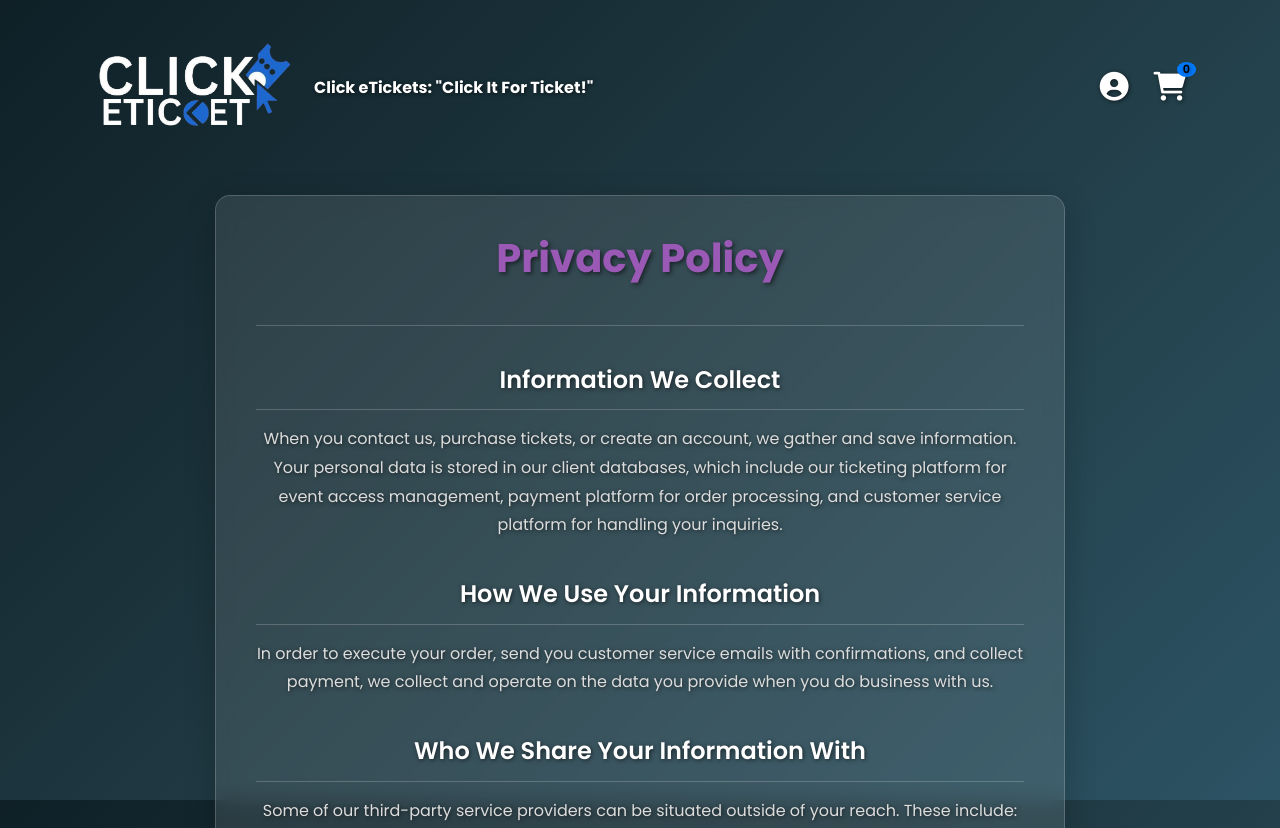
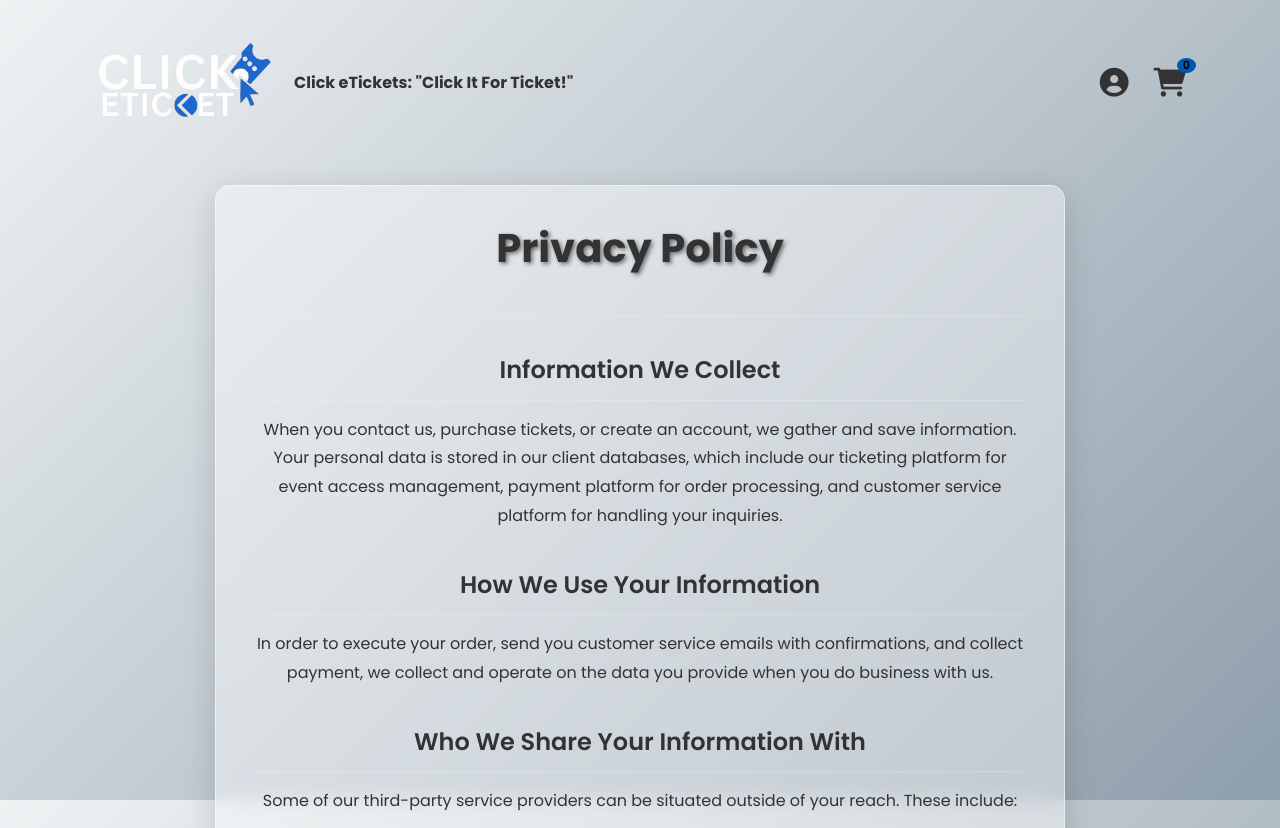
Before and after one commit to bbuckets5/Denicia, a website: page privacy-policy.html in a window 1280 px wide. Shown: the top 828 px of the page. Drawn offline with Linux system fonts and the light colour scheme.

Commit message:
fix: changing color theme

```diff
--- a/style.css
+++ b/style.css
@@ -1,19 +1,20 @@
+/* --- OPTION 2: BRIGHT THEME --- */
 /*
 ================================================================================
  File: style.css
  Project: Click eTickets
- Description: Master stylesheet for the Click eTickets website. (FINAL VERSION)
+ Description: Master stylesheet for the Click eTickets website.
 ================================================================================
 */
 
-/* SECTION 1: CSS Variables (Root) - Dark Blue Theme */
+/* SECTION 1: CSS Variables (Root) */
 :root {
-    --primary-color: #007bff; /* A clean, modern blue */
-    --primary-shadow: rgba(0, 123, 255, 0.4);
+    --primary-color: #0056b3; /* A darker blue for contrast */
+    --primary-shadow: rgba(0, 86, 179, 0.4);
     --border-radius-main: 15px;
     --border-radius-small: 10px;
-    --glass-bg-light: rgba(255, 255, 255, 0.1);
-    --glass-bg-dark: rgba(0, 0, 0, 0.1);
+    --glass-bg-light: rgba(255, 255, 255, 0.4); /* More opaque for light background */
+    --glass-bg-dark: rgba(0, 0, 0, 0.05);
 }
 
 /* SECTION 2: Global and Base Styles */
@@ -26,14 +27,14 @@
 body {
     font-family: 'Poppins', sans-serif;
     font-weight: 400;
-    /* Dark blue/grey professional gradient */
-    background: linear-gradient(135deg, #0f2027 0%, #203a43 50%, #2c5364 100%);
+    /* Light grey-to-blue clean gradient */
+    background: linear-gradient(135deg, #eef2f3 0%, #8e9eab 100%);
     background-size: cover;
     background-attachment: fixed;
-    color: #ffffff;
+    color: #333; /* Dark text for readability on light background */
     min-height: 100vh;
     line-height: 1.6;
-    text-shadow: 1px 1px 4px rgba(0, 0, 0, 0.6);
+    text-shadow: none; /* Remove dark text shadow */
 }
 
 .container {
@@ -48,8 +49,8 @@ body {
     backdrop-filter: blur(10px);
     -webkit-backdrop-filter: blur(10px);
     border-radius: var(--border-radius-main);
-    border: 1px solid rgba(255, 255, 255, 0.18);
-    box-shadow: 0 8px 32px 0 rgba(0, 0, 0, 0.2);
+    border: 1px solid rgba(255, 255, 255, 0.5);
+    box-shadow: 0 8px 32px 0 rgba(0, 0, 0, 0.15);
 }
 
 .hidden {
@@ -77,7 +78,7 @@ body {
 }
 
 .logo-img {
-    width: 200px; /* Adjust this value to your desired width */
+    width: 180px; /* Adjust this value to your desired width */
     height: auto;   /* This keeps the logo's proportions correct */
 }
 
@@ -93,7 +94,7 @@ body {
 }
 
 .nav-icon-link {
-    color: #ffffff;
+    color: #333;
     font-size: 1.8rem;
     text-decoration: none;
     position: relative;
@@ -144,7 +145,7 @@ body {
 }
 
 .user-dropdown-menu a {
-    color: #ffffff;
+    color: #333;
     padding: 10px 20px;
     text-decoration: none;
     display: block;
@@ -215,7 +216,7 @@ body {
 
 .cart-item-info p {
     font-size: 0.85rem;
-    color: rgba(255, 255, 255, 0.8);
+    color: #333;
     text-shadow: none;
     margin: 0;
     line-height: 1.4;
@@ -262,7 +263,7 @@ body {
 
 .footer-column a, .footer-column p {
     display: block;
-    color: #ffffff;
+    color: #333;
     text-decoration: none;
     margin-bottom: 10px;
     font-weight: 400;
@@ -284,7 +285,7 @@ body {
     margin-bottom: 10px;
     font-size: 0.9rem;
     text-decoration: none;
-    color: #ffffff;
+    color: #333;
     font-weight: 700;
     transition: color 0.3s;
 }
@@ -2053,7 +2054,7 @@ input[type="time"]::-webkit-calendar-picker-indicator { /* Added time input type
 }
 
 .policy-container h1 {
-    color: var(--cta-color-primary, #9b59b6);
+    color: var(--cta-color-primary, #333);
     text-align: center;
     margin-bottom: 20px;
     font-size: 2.5em;
@@ -2061,7 +2062,7 @@ input[type="time"]::-webkit-calendar-picker-indicator { /* Added time input type
 }
 
 .policy-container h2 {
-    color: #fff;
+    color: #333;
     font-weight: 600;
     margin-top: 35px; /* Adds space above each new section */
     margin-bottom: 15px;
@@ -2071,7 +2072,7 @@ input[type="time"]::-webkit-calendar-picker-indicator { /* Added time input type
 
 .policy-container p {
     line-height: 1.8; /* Improves readability of text blocks */
-    color: #ddd;
+    color: #333;
     margin-bottom: 15px;
 }
 
```
